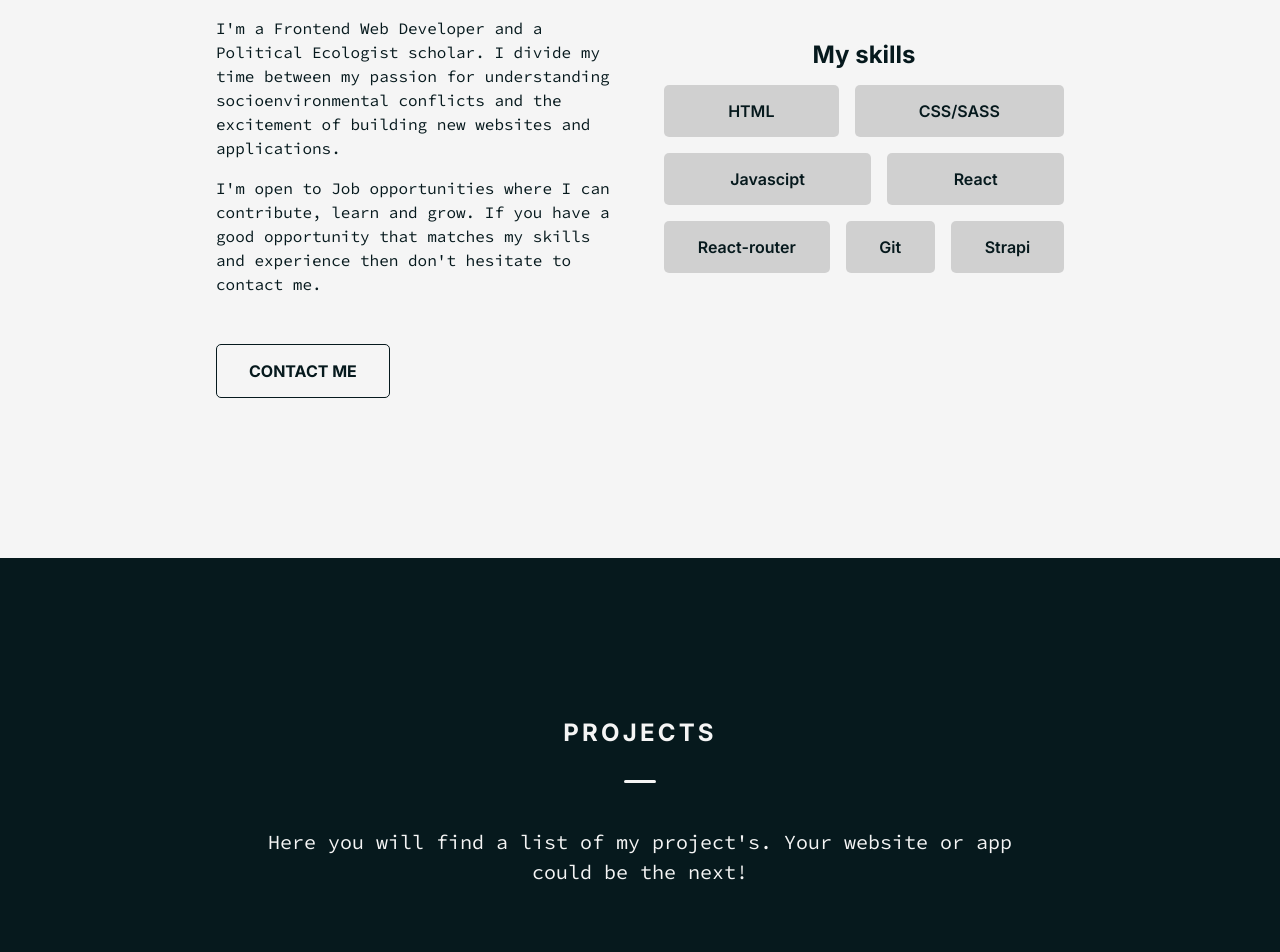
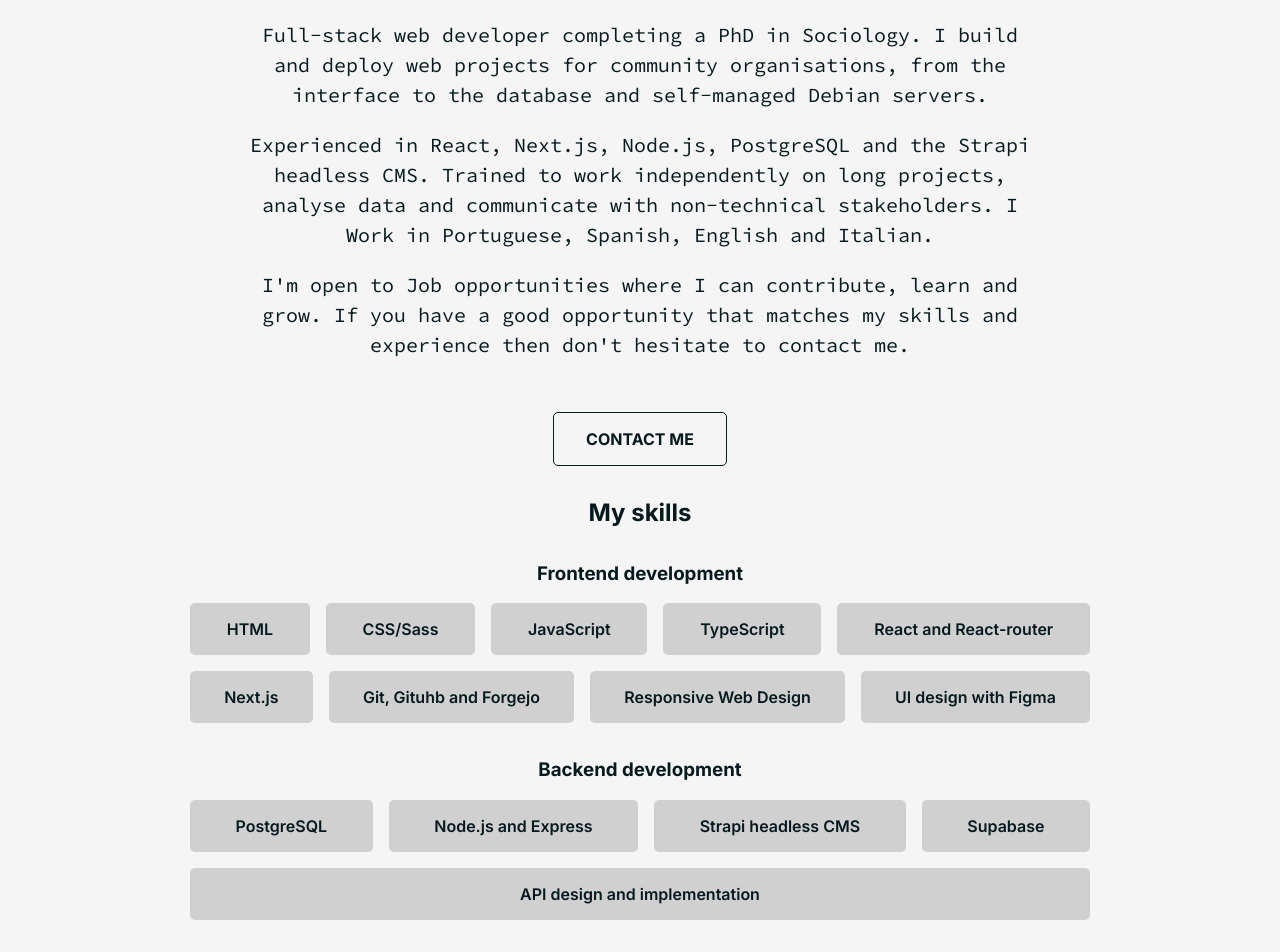
Before and after one commit to franciscovenes/portfolio, a React (Vite) app: page / in a window 1280 px wide. Shown: the part 840-1792 px from the top of the page. Built offline with nearby package versions, Linux system fonts and the light colour scheme.

Commit message:
Layout updates

```diff
--- a/src/components/About.jsx
+++ b/src/components/About.jsx
@@ -5,10 +5,15 @@ export default function About() {
       <div className="about--details">
         <div className="summary">
           <p>
-            I&apos;m a Frontend Web Developer and a Political Ecologist scholar.
-            I divide my time between my passion for understanding
-            socioenvironmental conflicts and the excitement of building new
-            websites and applications.
+            Full-stack web developer completing a PhD in Sociology. I build and
+            deploy web projects for community organisations, from the interface
+            to the database and self-managed Debian servers.
+          </p>
+          <p>
+            Experienced in React, Next.js, Node.js, PostgreSQL and the Strapi
+            headless CMS. Trained to work independently on long projects,
+            analyse data and communicate with non-technical stakeholders. I Work
+            in Portuguese, Spanish, English and Italian.
           </p>
           <p>
             I&apos;m open to Job opportunities where I can contribute, learn and
@@ -22,15 +27,40 @@ export default function About() {
         </a>
         <div className="about--skills">
           <h2>My skills</h2>
-          <ul>
-            <li>HTML</li>
-            <li>CSS/SASS</li>
-            <li>Javascipt</li>
-            <li>React</li>
-            <li>React-router</li>
-            <li>Git</li>
-            <li>Strapi</li>
-          </ul>
+          <section>
+            <h3>Frontend development</h3>
+            <ul>
+              <li>HTML</li>
+              <li>CSS/Sass</li>
+              <li>JavaScript</li>
+              <li>TypeScript</li>
+              <li>React and React-router</li>
+              <li>Next.js</li>
+              <li>Git, Gituhb and Forgejo</li>
+              <li>Responsive Web Design</li>
+              <li>UI design with Figma</li>
+            </ul>
+          </section>
+          <section>
+            <h3>Backend development</h3>
+            <ul>
+              <li>PostgreSQL</li>
+              <li>Node.js and Express</li>
+              <li>Strapi headless CMS</li>
+              <li>Supabase</li>
+              <li>API design and implementation</li>
+            </ul>
+          </section>
+          <section>
+            <h3>Linux and deployment</h3>
+            <ul>
+              <li>Debian (desktop and server)</li>
+              <li>Command line and basic Bash scripting</li>
+              <li>nginx</li>
+              <li>PM2 process management</li>
+              <li>Webhook-based automated deployment</li>
+            </ul>
+          </section>
         </div>
       </div>
     </div>
--- a/src/components/Contact.jsx
+++ b/src/components/Contact.jsx
@@ -1,5 +1,5 @@
 import { useEffect, useState } from "react";
-import emailjs from "@emailjs/browser";
+import emailjs, { EmailJSResponseStatus } from "@emailjs/browser";
 
 const SERVICE_ID = "service_djzm0sd";
 const TEMPLATE_ID = "template_rsf159m";
@@ -17,9 +17,9 @@ export default function Contact() {
   const [sendMessage, setSendMessage] = useState(null);
   const [sendStatus, setSendStatus] = useState(false);
 
-  useEffect(() => {
+  /*   useEffect(() => {
     emailjs.init(PUBLIC_KEY);
-  }, []);
+  }, []); */
 
   function handleChange(e) {
     const value =
@@ -37,7 +37,9 @@ export default function Contact() {
     e.preventDefault();
     setSendStatus(true);
     try {
-      await emailjs.send(SERVICE_ID, TEMPLATE_ID, contact);
+      await emailjs.send(SERVICE_ID, TEMPLATE_ID, contact, {
+        publicKey: PUBLIC_KEY,
+      });
       setSendMessage("Message sent successfully :)");
       setContact({
         sender: "",
@@ -46,9 +48,10 @@ export default function Contact() {
         message: "",
         recipient: "Francisco",
       });
-    } catch {
+    } catch (error) {
+      console.error("EmailJS error:", error.status, error.text);
       setSendMessage(
-        "There was an error and your message could not be sent :( Please, try again!"
+        "There was an error and your message could not be sent :( Please, try again!",
       );
     }
 
--- a/src/css/_main.scss
+++ b/src/css/_main.scss
@@ -103,25 +103,24 @@
   .about--details {
     display: flex;
     flex-direction: column;
+    gap: 2em;
+    max-width: 900px;
     align-items: center;
-    gap: 2em;
 
-    @include m.for-size(tablet) {
+    /* @include m.for-size(tablet) {
       display: grid;
       grid-template-columns: repeat(2, minmax(100px, 400px));
       grid-template-areas:
         "first third"
         "second third";
       column-gap: 3em;
-    }
+    } */
 
-    .summary {
+    /* .summary {
       @include m.for-size(tablet) {
         text-align: left;
-        grid-area: first;
-        font-size: 1rem;
       }
-    }
+    } */
   }
 
   .about--skills {
@@ -129,12 +128,6 @@
     flex-direction: column;
     align-items: center;
     gap: 1em;
-
-    @include m.for-size(tablet) {
-      grid-area: third;
-      align-self: start;
-      margin-top: 2.5em;
-    }
 
     ul {
       display: flex;
@@ -148,10 +141,8 @@
         border-radius: 5px;
         font-weight: 600;
 
-        @include m.for-size(tablet) {
-          flex-grow: 1;
-          text-align: center;
-        }
+        flex-grow: 1;
+        text-align: center;
       }
     }
   }
--- a/src/css/app.scss
+++ b/src/css/app.scss
@@ -12,6 +12,10 @@ body {
   min-width: 320px;
   color: v.$primaryColor;
   height: 100vh;
+
+  p {
+    max-width: 70ch;
+  }
 }
 
 .social--container {
```
Also changed, not shown: package.json (+4 -4 lines), 1 other file (tests, documents, lock files or other folders).
